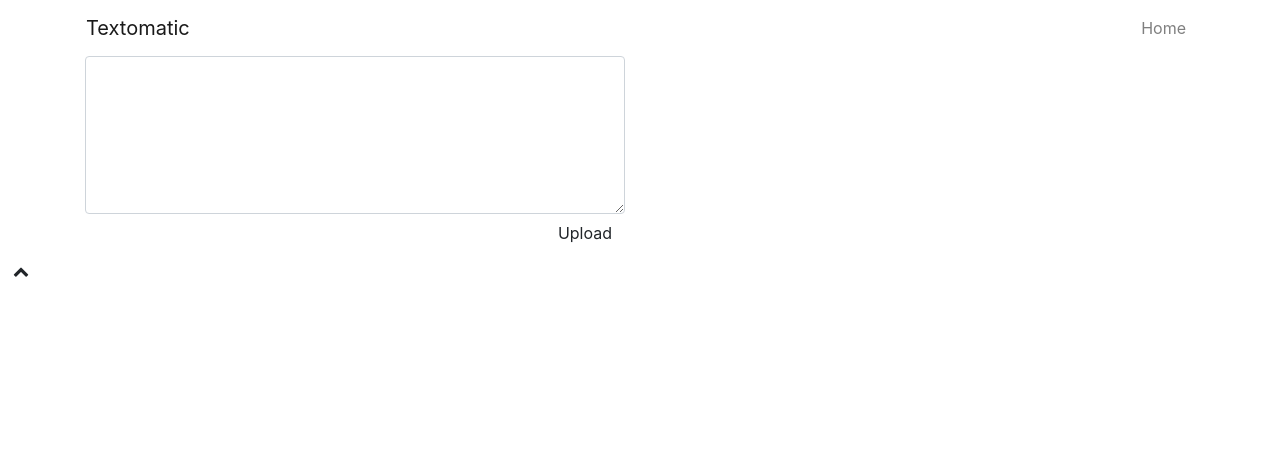
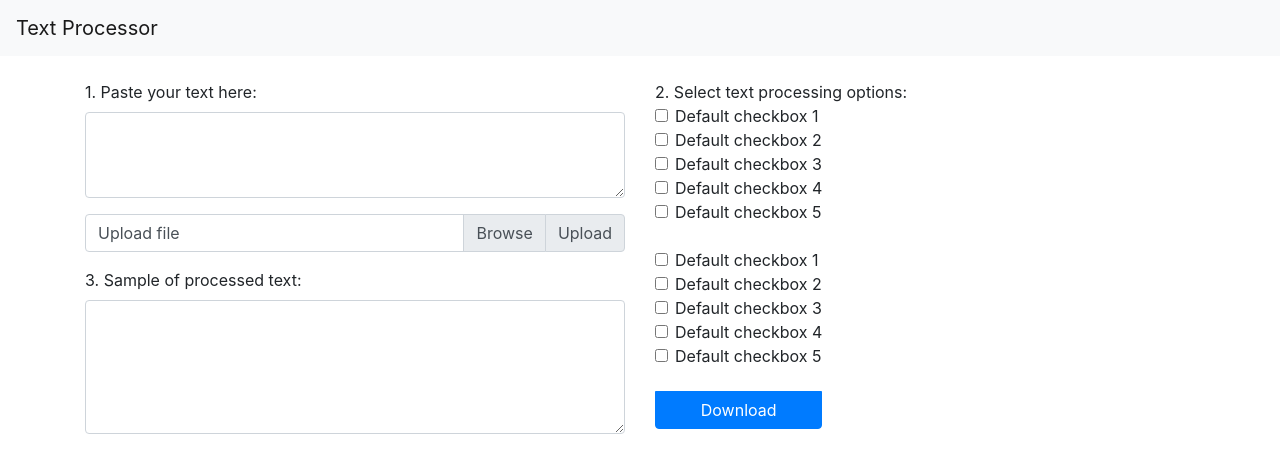
Before and after one commit to denisrasulev/text-processor, a Flask app: template templates/index.html in a window 1280 px wide. Shown: the top 473 px of the page. Run offline with Flask 2, Linux system fonts and the light colour scheme; the template is opened without the code that fills it, so the values that code supplies are empty; some libraries are stand-ins or nearby versions.

Commit message:
Update templates

```diff
--- a/app.py
+++ b/app.py
@@ -16,12 +16,12 @@ def allowed_file(filename):
            filename.rsplit('.', 1)[1].lower() in ALLOWED_EXTENSIONS
 
 
-# @app.route('/')
-# def index():
-#     return render_template('index.html')
+@app.route('/')
+def index():
+    return render_template('index.html')
 
 
-@app.route('/', methods=['GET', 'POST'])
+@app.route('/upload', methods=['GET', 'POST'])
 def upload_file():
     if 'file' not in request.files:
         flash('No file part')
--- a/templates/complete.html
+++ b/templates/complete.html
@@ -1,10 +1,13 @@
 <!DOCTYPE html>
 <html lang="en">
+
 <head>
     <meta charset="UTF-8">
     <title>Complete</title>
 </head>
+
 <body>
+<h1>Upload Complete!</h1>
+</body>
 
-</body>
 </html>
--- a/templates/index.html
+++ b/templates/index.html
@@ -1,103 +1,129 @@
 <!doctype html>
-<html>
+<html lang="en">
   <head>
+    <!-- Required meta tags -->
     <meta charset="utf-8">
-    <meta name="keywords" content="">
-    <meta name="description" content="">
-    <meta name="viewport" content="width=device-width, initial-scale=1.0, viewport-fit=cover">
-    <link rel="shortcut icon" type="image/png" href="favicon.png">
+    <meta name="viewport" content="width=device-width, initial-scale=1, shrink-to-fit=no">
 
-	<link rel="stylesheet" type="text/css" href="./css/bootstrap.min.css?3426">
-	<link rel="stylesheet" type="text/css" href="style.css?9780">
-	<link rel="stylesheet" type="text/css" href="./css/font-awesome.min.css">
+    <!-- Bootstrap CSS -->
+    <link rel="stylesheet" href="https://stackpath.bootstrapcdn.com/bootstrap/4.3.1/css/bootstrap.min.css" integrity="sha384-ggOyR0iXCbMQv3Xipma34MD+dH/1fQ784/j6cY/iJTQUOhcWr7x9JvoRxT2MZw1T" crossorigin="anonymous">
 
-
-	<script src="./js/jquery-3.3.1.min.js?500"></script>
-	<script src="./js/bootstrap.bundle.min.js?9898"></script>
-	<script src="./js/blocs.min.js?2903"></script>
-	<script src="./js/jqBootstrapValidation.js"></script>
-	<script src="./js/formHandler.js?7638"></script>
-	<script src="./js/lazysizes.min.js" defer></script>
-    <title>Home</title>
-
-
-
-<!-- Analytics -->
-
-<!-- Analytics END -->
-
+    <title>Text Processor</title>
   </head>
   <body>
-<!-- Main container -->
-<div class="page-container">
 
-<!-- bloc-0 -->
-<div class="bloc l-bloc" id="bloc-0">
-	<div class="container bloc-sm">
+    <!-- Top Navigation Bar -->
+    <nav class="navbar navbar-light bg-light">
+    <a class="navbar-brand" href="#">Text Processor</a>
+    </nav>
+
+    <br>
+
+    <div class="container">
       <div class="row">
+
+        <!-- Left Part -->
         <div class="col">
-				<nav class="navbar navbar-light row navbar-expand-md" role="navigation">
-					<a class="navbar-brand" href="index.html">Textomatic</a>
-					<button id="nav-toggle" type="button" class="ml-auto ui-navbar-toggler navbar-toggler border-0 p-0" data-toggle="collapse" data-target=".navbar-1" aria-expanded="false" aria-label="Toggle navigation">
-						<span class="navbar-toggler-icon"></span>
-					</button>
-					<div class="collapse navbar-collapse navbar-1">
-						<ul class="site-navigation nav navbar-nav ml-auto">
-							<li class="nav-item">
-								<a href="index.html" class="nav-link">Home</a>
-							</li>
-						</ul>
+
+          <div class="form-group">
+            <label for="FormControlTextareaInput">1. Paste your text here:</label>
+            <textarea class="form-control" id="FormControlTextareaInput" rows="3"></textarea>
           </div>
-				</nav>
+
+          <div class="input-group mb-3">
+            <div class="custom-file">
+              <input type="file" class="custom-file-input" id="inputGroupFile02">
+              <label class="custom-file-label" for="inputGroupFile02" aria-describedby="inputGroupFileAddon02">Upload file</label>
+            </div>
+            <div class="input-group-append">
+              <span class="input-group-text" id="inputGroupFileAddon02">Upload</span>
+            </div>
+          </div>
+
+          <div class="form-group">
+            <label for="FormControlTextareaOutput">3. Sample of processed text:</label>
+            <textarea class="form-control" id="FormControlTextareaOutput" rows="5"></textarea>
+          </div>
+
+        </div>
+
+        <!-- Right Part -->
+        <div class="col">
+          <div>2. Select text processing options:</div>
+
+          <div class="btn-group-vertical">
+            <div class="form-check">
+              <input class="form-check-input" type="checkbox" value="" id="defaultCheck1">
+              <label class="form-check-label" for="defaultCheck1">
+                Default checkbox 1
+              </label>
+            </div>
+            <div class="form-check">
+              <input class="form-check-input" type="checkbox" value="" id="defaultCheck2">
+              <label class="form-check-label" for="defaultCheck2">
+                Default checkbox 2
+              </label>
+            </div>
+            <div class="form-check">
+              <input class="form-check-input" type="checkbox" value="" id="defaultCheck2">
+              <label class="form-check-label" for="defaultCheck2">
+                Default checkbox 3
+              </label>
+            </div>
+            <div class="form-check">
+              <input class="form-check-input" type="checkbox" value="" id="defaultCheck2">
+              <label class="form-check-label" for="defaultCheck2">
+                Default checkbox 4
+              </label>
+            </div>
+            <div class="form-check">
+              <input class="form-check-input" type="checkbox" value="" id="defaultCheck2">
+              <label class="form-check-label" for="defaultCheck2">
+                Default checkbox 5
+              </label>
+            </div>
+            <br>
+            <div class="form-check">
+              <input class="form-check-input" type="checkbox" value="" id="defaultCheck1">
+              <label class="form-check-label" for="defaultCheck1">
+                Default checkbox 1
+              </label>
+            </div>
+            <div class="form-check">
+              <input class="form-check-input" type="checkbox" value="" id="defaultCheck2">
+              <label class="form-check-label" for="defaultCheck2">
+                Default checkbox 2
+              </label>
+            </div>
+            <div class="form-check">
+              <input class="form-check-input" type="checkbox" value="" id="defaultCheck2">
+              <label class="form-check-label" for="defaultCheck2">
+                Default checkbox 3
+              </label>
+            </div>
+            <div class="form-check">
+              <input class="form-check-input" type="checkbox" value="" id="defaultCheck2">
+              <label class="form-check-label" for="defaultCheck2">
+                Default checkbox 4
+              </label>
+            </div>
+            <div class="form-check">
+              <input class="form-check-input" type="checkbox" value="" id="defaultCheck2">
+              <label class="form-check-label" for="defaultCheck2">
+                Default checkbox 5
+              </label>
+            </div>
+            <br>
+            <button type="button" class="btn btn-primary">Download</button>
         </div>
       </div>
     </div>
-</div>
-<!-- bloc-0 END -->
-
-<!-- bloc-1 -->
-<div class="bloc l-bloc" id="bloc-1">
-	<div class="container bloc-lg">
-		<div class="row">
-			<div class="col-md-6">
-				<form id="form_33446" novalidate>
-					<div class="form-group">
-						<textarea class="form-control" rows="6" cols="50" id="textarea_722"></textarea><a href="index.html" class="btn float-lg-right btn-clean btn-chrome-yellow">Upload</a>
-					</div>
-				</form>
-			</div>
-			<div class="col-md-6">
-			</div>
-		</div>
-	</div>
-</div>
-<!-- bloc-1 END -->
-
-<!-- bloc-2 -->
-<div class="bloc l-bloc " id="bloc-2">
-	<div class="container bloc-lg">
-		<div class="row">
-			<div class="col-12">
-			</div>
-		</div>
-	</div>
-</div>
-<!-- bloc-2 END -->
-
-<!-- ScrollToTop Button -->
-<a class="bloc-button btn btn-d scrollToTop" onclick="scrollToTarget('1',this)"><span class="fa fa-chevron-up"></span></a>
-<!-- ScrollToTop Button END-->
 
 
-</div>
-<!-- Main container END -->
-
-
-
-
-<!-- Preloader -->
-<div id="page-loading-blocs-notifaction" class="page-preloader"></div>
-<!-- Preloader END -->
-
+    <!-- Optional JavaScript -->
+    <!-- jQuery first, then Popper.js, then Bootstrap JS -->
+    <script src="https://code.jquery.com/jquery-3.3.1.slim.min.js" integrity="sha384-q8i/X+965DzO0rT7abK41JStQIAqVgRVzpbzo5smXKp4YfRvH+8abtTE1Pi6jizo" crossorigin="anonymous"></script>
+    <script src="https://cdnjs.cloudflare.com/ajax/libs/popper.js/1.14.7/umd/popper.min.js" integrity="sha384-UO2eT0CpHqdSJQ6hJty5KVphtPhzWj9WO1clHTMGa3JDZwrnQq4sF86dIHNDz0W1" crossorigin="anonymous"></script>
+    <script src="https://stackpath.bootstrapcdn.com/bootstrap/4.3.1/js/bootstrap.min.js" integrity="sha384-JjSmVgyd0p3pXB1rRibZUAYoIIy6OrQ6VrjIEaFf/nJGzIxFDsf4x0xIM+B07jRM" crossorigin="anonymous"></script>
   </body>
 </html>
--- a/templates/upload.html
+++ b/templates/upload.html
@@ -8,12 +8,12 @@
 
 <body>
 
-<h1>File uploader</h1>
+<h1>Upload Text File</h1>
 
 <form id="upload-form" action="{{ url_for('upload') }}" method="post"
       enctype="text/plain">
     <input type="file" name="file" accept="text/plain">
-    <input type="submit" value="Upload">
+    <input type="submit" value="upload">
 </form>
 
 </body>
--- /dev/null
+++ b/test.py
@@ -0,0 +1,4 @@
+def range_practice(start, stop, step, ending=' '):
+    for i in range(start, stop + 1, step):
+        if i % step == 0:
+            print(i, end=ending)
--- a/tp.py
+++ b/tp.py
@@ -78,7 +78,8 @@ def check_if_exists(file_name):
     return file_name
 
 
-version = "Text Processor. Ver 0.1 (c) 2017-2018 Denis Rasulev. All Rights Reserved."
+version = "Text Processor. Ver 0.1 (c) 2017-2019 Denis Rasulev. All Rights " \
+          "Reserved."
 
 # description of what the script does
 description = """
@@ -257,7 +258,8 @@ def form_output(ext):
     }.get(ext, ', '.join(cleaned_text))
 
 
-# convert words list to user selected format - csv (default) or txt (one word per line)
+# convert words list to user selected format - csv (default) or txt (one word
+# per line)
 out = form_output(args.format)
 
 # write to file and close
```
Lines whose indentation alone changed are shown as unchanged.
